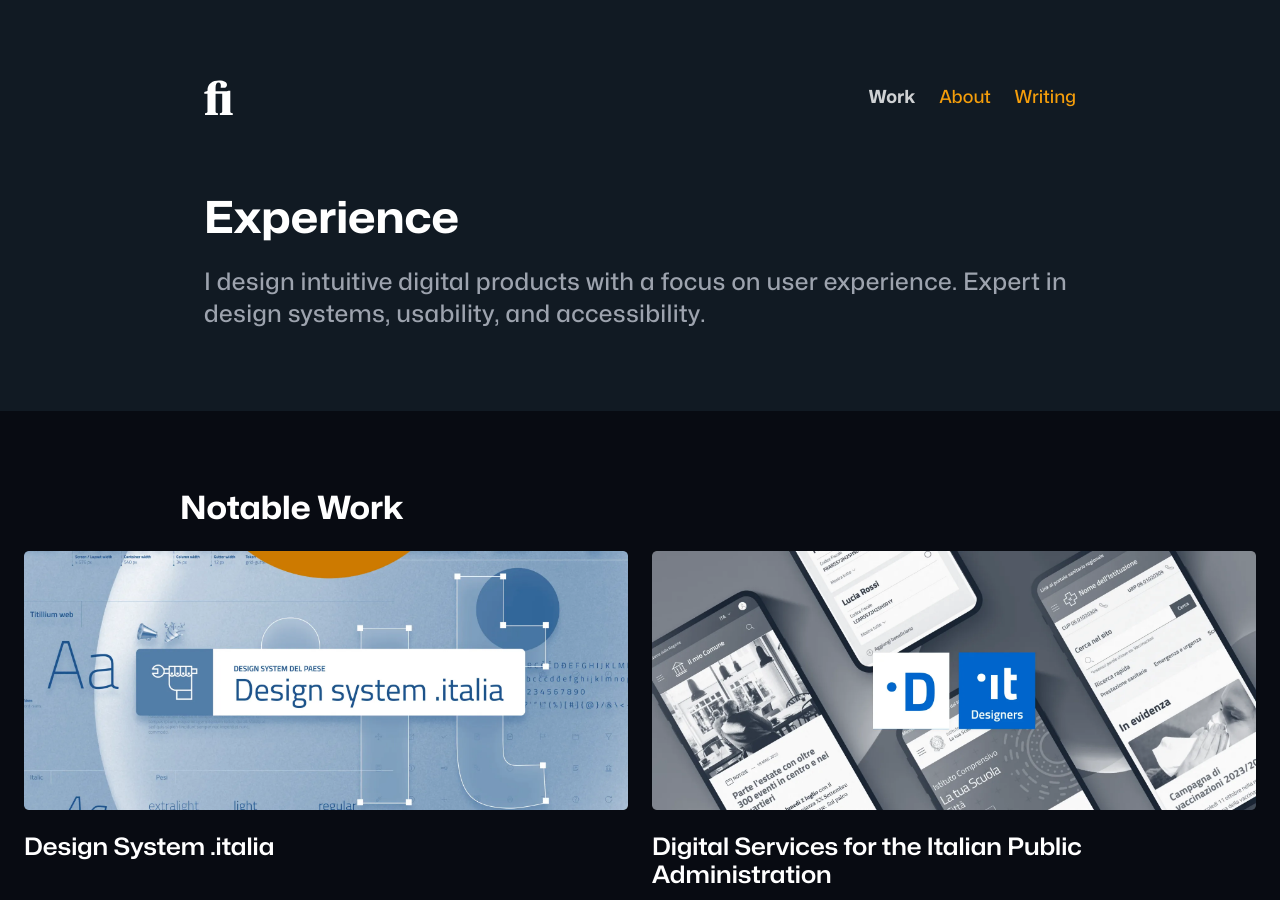
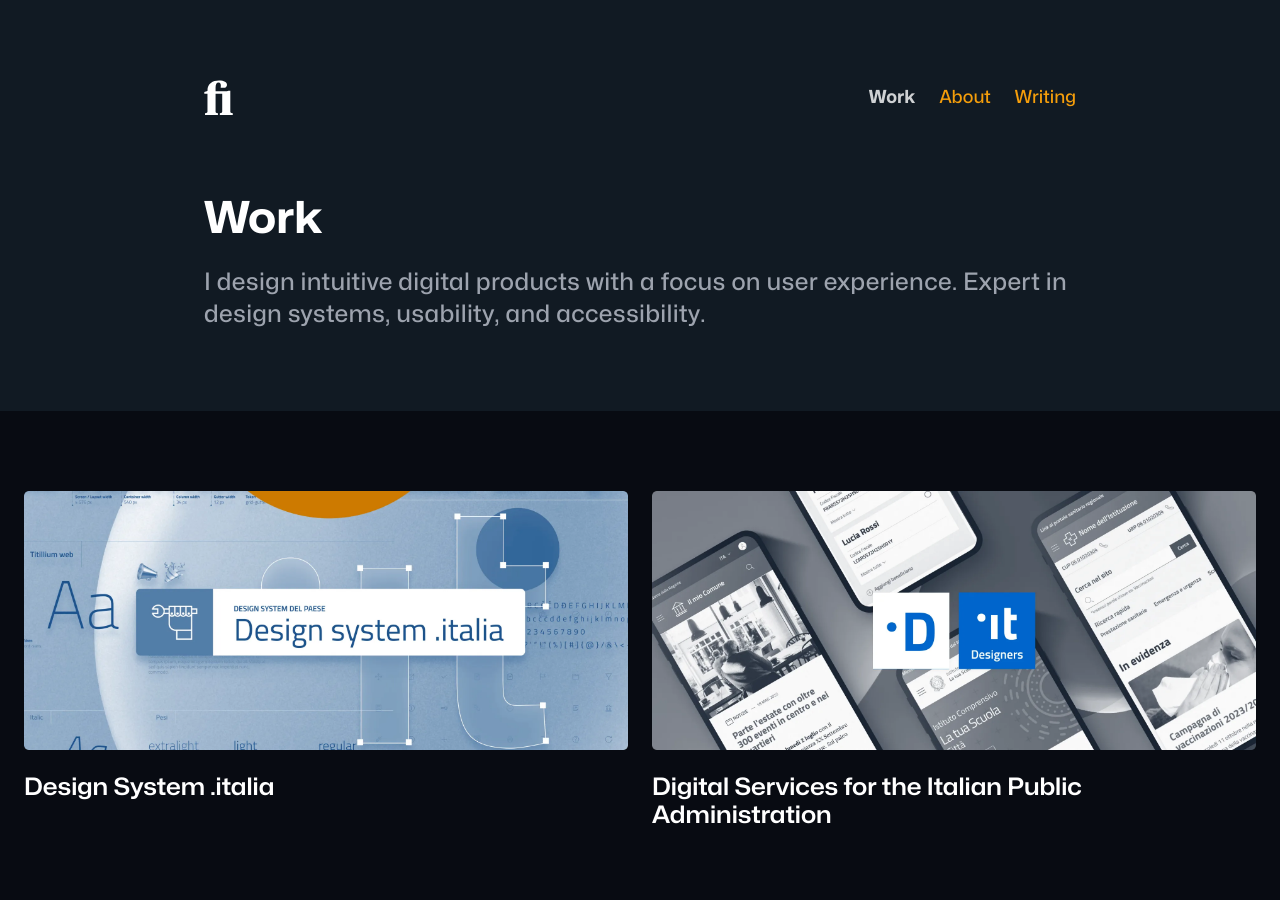
Before and after one commit to zetareticoli/fi, a Jekyll site: the page built from _work/index.md, in a window 1280 px wide and 900 px high. Built offline with Jekyll 4.4.1, drawn with Linux system fonts in a browser that asks for light colours; some web fonts are replaced.

Commit message:
refactor: rename 'Experience' to 'Work' and update summary for clarity
Changed the title and headline from 'Experience' to 'Work' to better reflect the content. Updated the summary to highlight a selection of projects, enhancing the focus on notable work.

```diff
--- a/_work/index.md
+++ b/_work/index.md
@@ -1,8 +1,8 @@
 ---
 layout: full
-title: Experience
-headline: Experience
-summary: My professional journey as a designer, showcasing my notable work and experience across the years.
+title: Work
+headline: Work
+summary: A selection of projects — from design systems for the Italian government to side tools built for the community.
 lead: I design intuitive digital products with a focus on user experience. Expert in design systems, usability, and accessibility.
 permalink: /experience/
 ---
@@ -18,9 +18,6 @@
 </section>
 
 <section class="spacing-sections spacing-sections-inset spacing-outer background-emphasis">
-  <div class="inner">
-    <h2 class="headline-default">Notable Work</h2>
-  </div>
   <div class="inner-large">
     <div class="list-projects mb-l">
     {% for work in site.data.works %}
```
